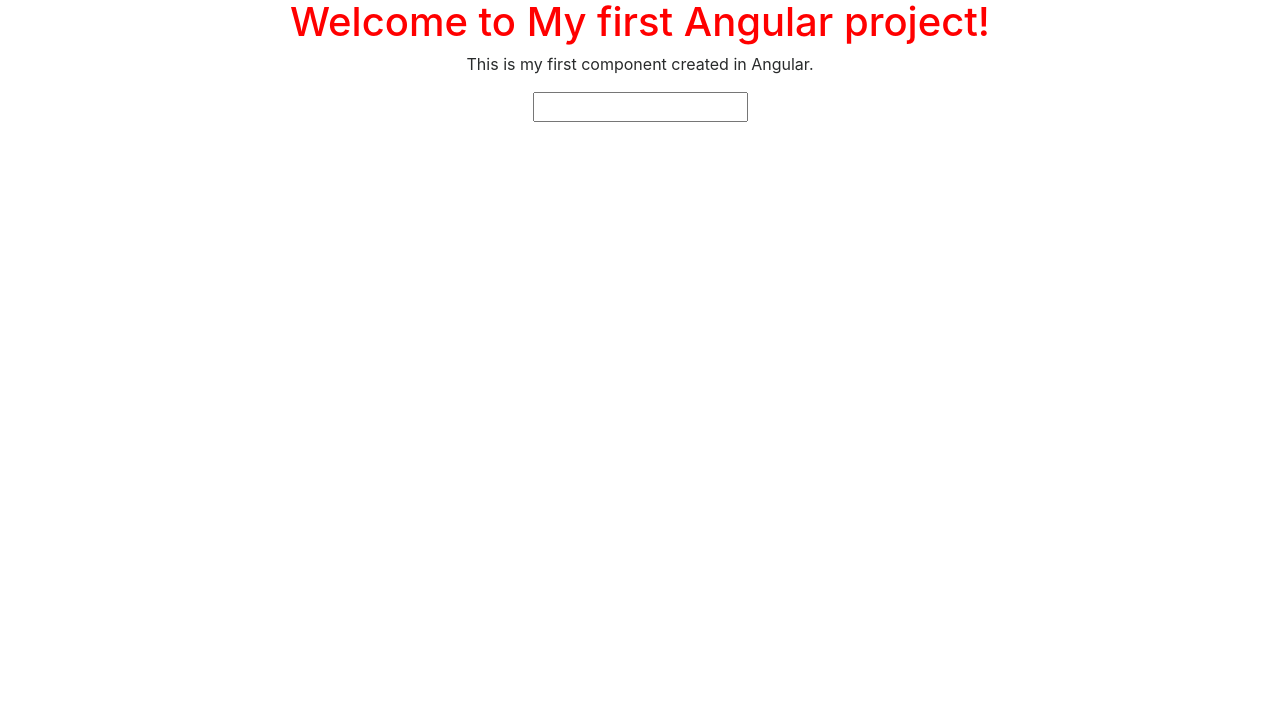
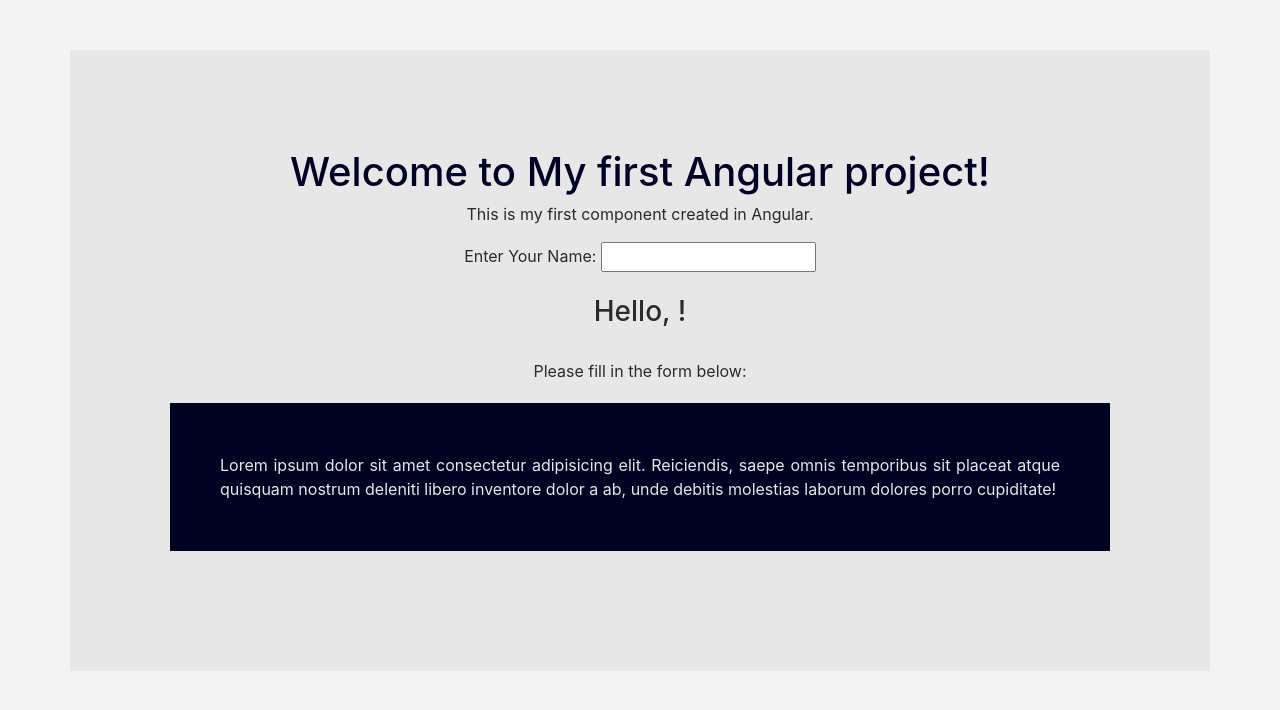
Before and after one commit to amitkrthakur/AngularForms, an Angular app: page / in a window 1280 px wide. Shown: the top 710 px of the page. Built offline with nearby package versions, Linux system fonts and the light colour scheme.

Commit message:
now begining forms

```diff
--- a/src/app/app.component.css
+++ b/src/app/app.component.css
@@ -1,3 +1,8 @@
 h1{
-  color : red;
+  color :#010024;
 }
+.container{
+  background: #e7e7e7;
+  padding: 100px;
+  margin:50px auto;
+}
--- a/src/app/app.component.html
+++ b/src/app/app.component.html
@@ -1,7 +1,12 @@
 <!--The content below is only a placeholder and can be replaced.-->
+<div class="container">
 <div style="text-align:center">
   <h1>
     Welcome to {{ title }}!
   </h1>
   <app-my-component></app-my-component>
 </div>
+<div class="text-justify">
+<app-formdetail></app-formdetail>
+</div>
+</div>
--- a/src/app/app.module.ts
+++ b/src/app/app.module.ts
@@ -5,13 +5,15 @@ import { FormsModule } from '@angular/forms';
 import { AppComponent } from './app.component';
 import { MyComponentComponent } from './my-component/my-component.component';
 import { FormComponent } from './form/form.component';
+import { FormdetailComponent } from './formdetail/formdetail.component';
 
 
 @NgModule({
   declarations: [
     AppComponent,
     MyComponentComponent,
-    FormComponent
+    FormComponent,
+    FormdetailComponent
   ],
   imports: [
     BrowserModule,
--- a/src/app/form/form.component.html
+++ b/src/app/form/form.component.html
@@ -1,3 +1,8 @@
 <p>
-  form works!
+  Please fill in the form below:
 </p>
+
+<form>
+
+
+</form>
--- /dev/null
+++ b/src/app/formdetail/formdetail.component.css
@@ -0,0 +1,6 @@
+.details{
+    background: #000222;
+    padding:50px;
+    margin:20px auto;
+    color:#e7e7e7;
+}
--- /dev/null
+++ b/src/app/formdetail/formdetail.component.html
@@ -0,0 +1,4 @@
+<div class="details">
+  <div>Lorem ipsum dolor sit amet consectetur adipisicing elit. Reiciendis, saepe omnis temporibus sit placeat atque quisquam nostrum deleniti libero inventore dolor a ab, unde debitis molestias laborum dolores porro cupiditate!</div>
+
+</div>
--- /dev/null
+++ b/src/app/formdetail/formdetail.component.ts
@@ -0,0 +1,15 @@
+import { Component, OnInit } from '@angular/core';
+
+@Component({
+  selector: 'app-formdetail',
+  templateUrl: './formdetail.component.html',
+  styleUrls: ['./formdetail.component.css']
+})
+export class FormdetailComponent implements OnInit {
+
+  constructor() { }
+
+  ngOnInit() {
+  }
+
+}
--- a/src/app/my-component/my-component.component.html
+++ b/src/app/my-component/my-component.component.html
@@ -1,5 +1,10 @@
 <p>
   This is my first component created in Angular.
 </p>
-<input [(ngModel)]= "hero.name">
-<h1>{{hero.name}}</h1>
+Enter Your Name:
+<input [(ngModel)]= "hero.name"><br/><br/>
+
+<h3>Hello, {{hero.name}}!</h3>
+<br/>
+
+<app-form></app-form>
--- a/src/styles.css
+++ b/src/styles.css
@@ -1 +1,5 @@
 @import url("https://maxcdn.bootstrapcdn.com/bootstrap/4.0.0-beta.3/css/bootstrap.min.css");
+
+body{
+    background: #f4f4f4;
+}
```
Also changed, not shown: 1 other file (tests, documents, lock files or other folders).
